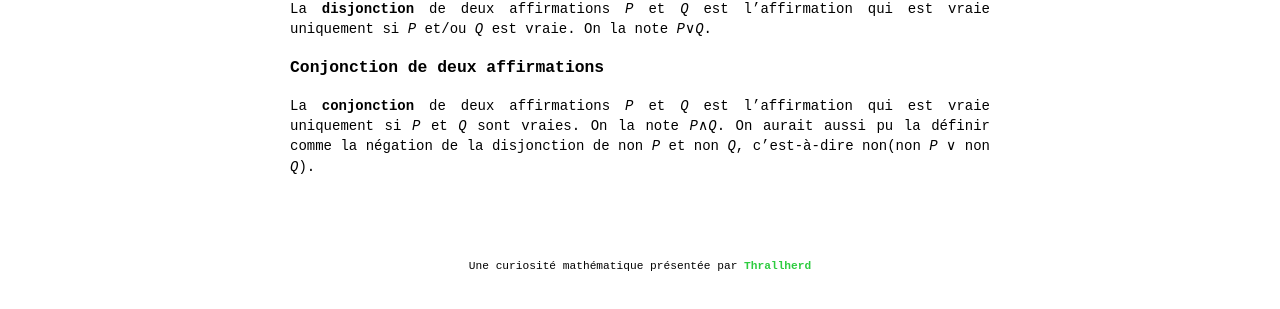
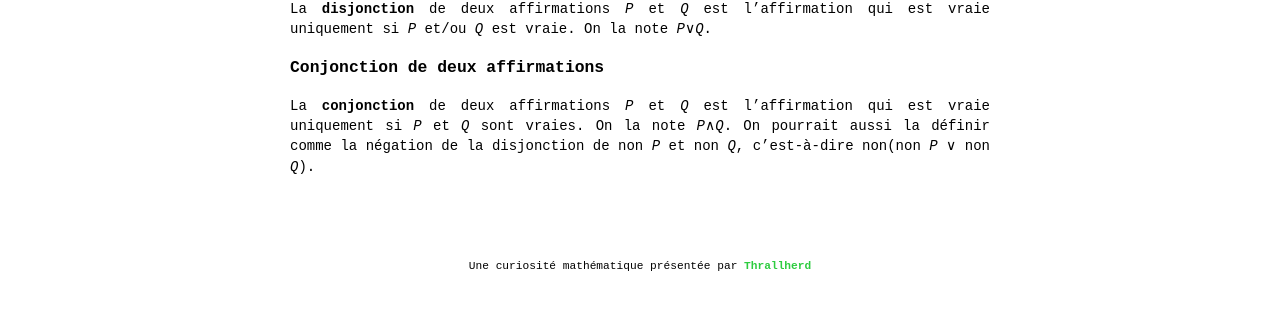
Before and after one commit to Thrallherd/AlgebraExNihilo, a Jekyll site: the page built from basic_def.md, in a window 1280 px wide. Shown: the part 789-1098 px from the top of the page. Built offline with Jekyll 4.4.1, drawn with Linux system fonts in a browser that asks for light colours; formulas are drawn with MathJax 3.

Commit message:
Update basic_def.md

```diff
--- a/basic_def.md
+++ b/basic_def.md
@@ -25,4 +25,4 @@
 La **disjonction** de deux affirmations _P_ et _Q_ est l'affirmation qui est vraie uniquement si _P_ et/ou _Q_ est vraie. On la note _P_&#8744;_Q_.
 
 ### Conjonction de deux affirmations
-La **conjonction** de deux affirmations _P_ et _Q_ est l'affirmation qui est vraie uniquement si _P_ et _Q_ sont vraies. On la note _P_&#8743;_Q_. On aurait aussi pu la définir comme la négation de la disjonction de non _P_ et non _Q_, c'est-à-dire non(non _P_ &#8744; non _Q_).
+La **conjonction** de deux affirmations _P_ et _Q_ est l'affirmation qui est vraie uniquement si _P_ et _Q_ sont vraies. On la note _P_&#8743;_Q_. On pourrait aussi la définir comme la négation de la disjonction de non _P_ et non _Q_, c'est-à-dire non(non _P_ &#8744; non _Q_).
```
